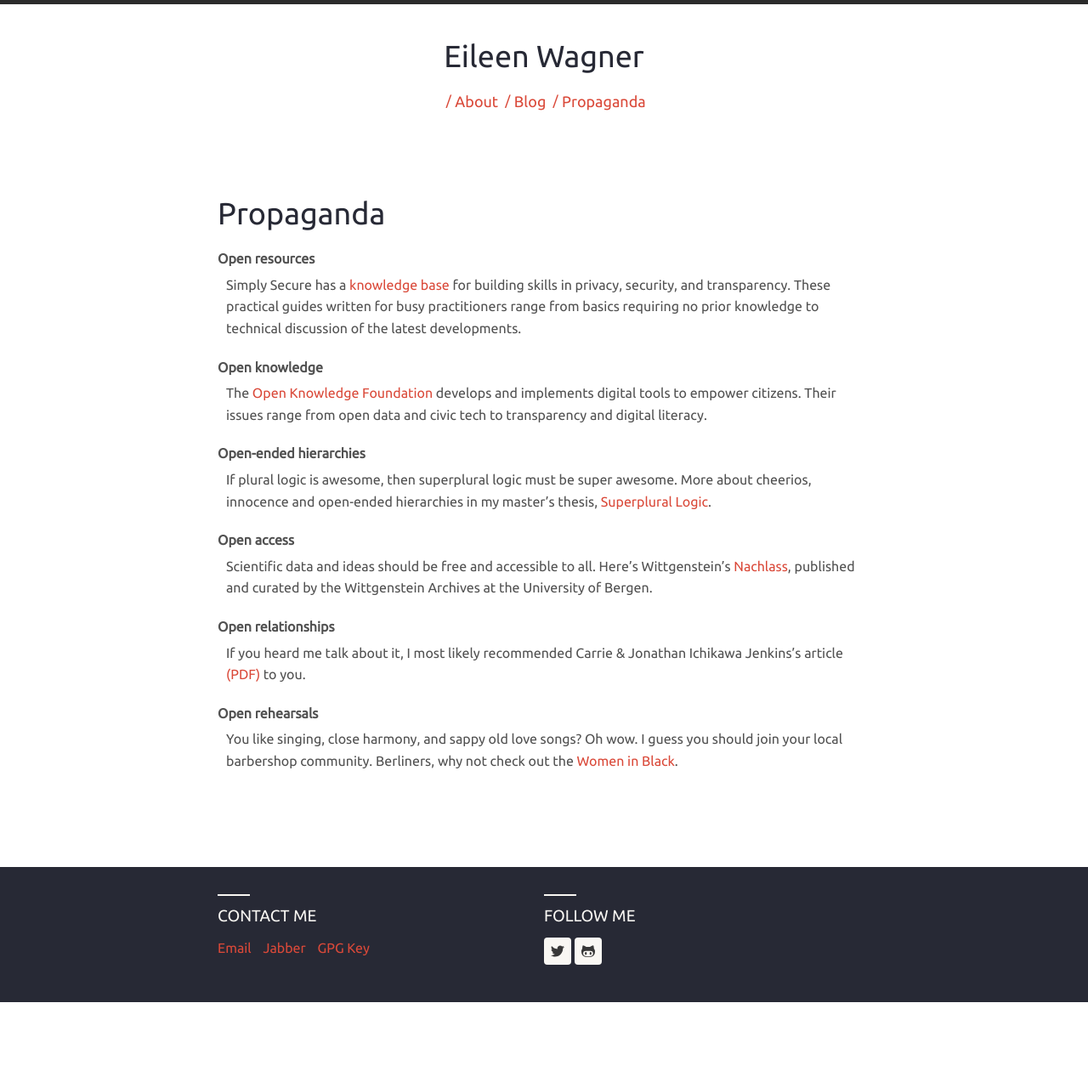
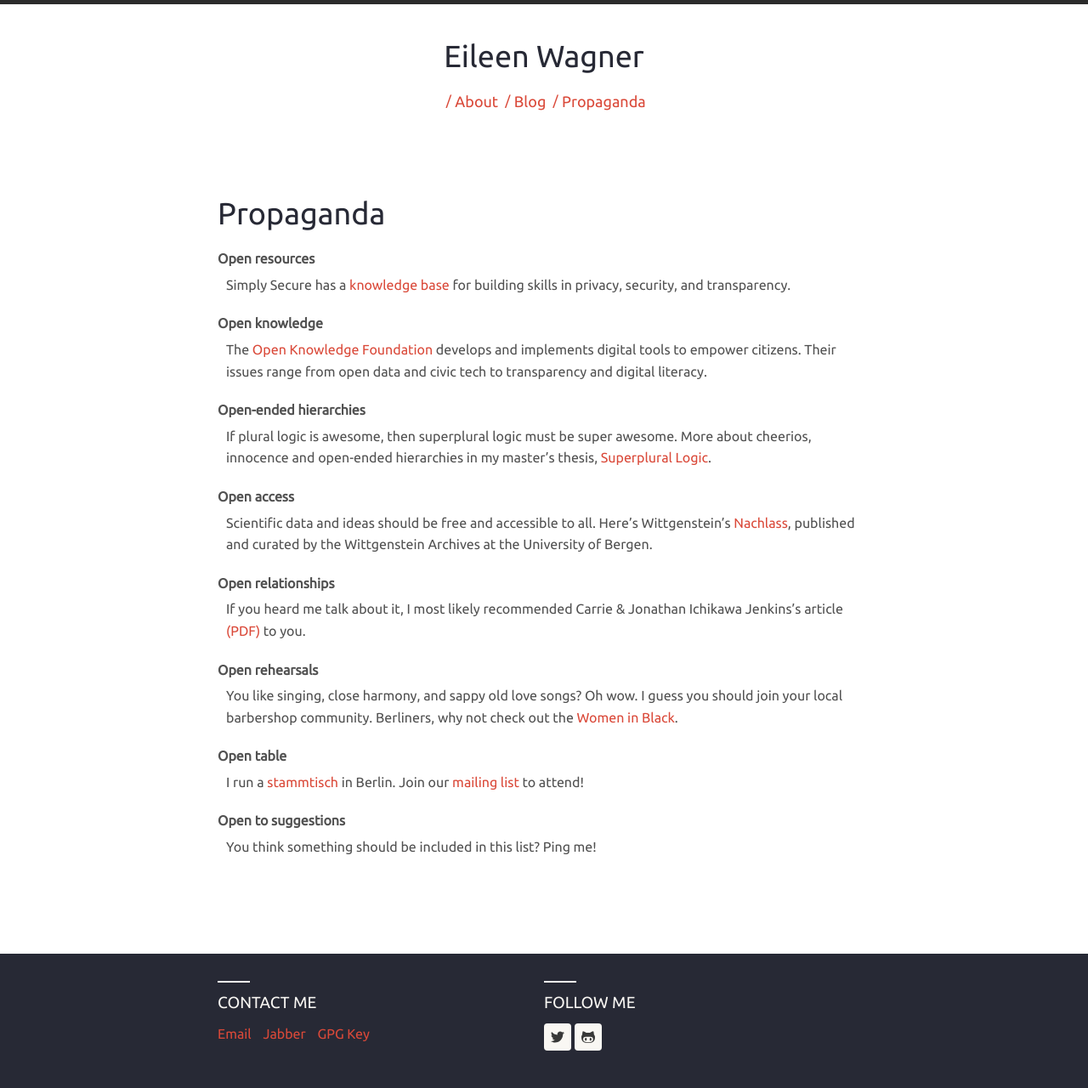
Before and after one commit to flapperleenie/flapperleenie.github.io, a Jekyll site: the page built from prop.md, in a window 1280 px wide. Shown: the whole page at 85% size. Built offline with Jekyll 4.4.1, drawn with Linux system fonts in a browser that asks for light colours; nearby versions of some CDN libraries; before the commit the page ends 1179 px from its top, so only the background shows below that.

Commit message:
new prop site

```diff
--- a/_config.yml
+++ b/_config.yml
@@ -30,7 +30,7 @@ harmony:
   # Profile links, leave blank to ignore
   social:
     github: flapperleenie
-    twitter: flapperleenie
+    twitter: bumblblu
     # facebook:
     # gplus:
     # dribble:
--- a/prop.md
+++ b/prop.md
@@ -4,7 +4,7 @@ title: Propaganda
 ---
 
 Open resources
-: Simply Secure has a [knowledge base](https://simplysecure.org/knowledge-base/) for building skills in privacy, security, and transparency. These practical guides written for busy practitioners range from basics requiring no prior knowledge to technical discussion of the latest developments.
+: Simply Secure has a [knowledge base](https://simplysecure.org/knowledge-base/) for building skills in privacy, security, and transparency.
 
 Open knowledge
 : The [Open Knowledge Foundation](https://okfn.de) develops and implements digital tools to empower citizens. Their issues range from open data and civic tech to transparency and digital literacy.
@@ -21,3 +21,9 @@ Open relationships
 
 Open rehearsals
 : You like singing, close harmony, and sappy old love songs? Oh wow. I guess you should join your local barbershop community. Berliners, why not check out the [Women in Black](http://womeninblack.de/).
+
+Open table
+: I run a [stammtisch](https://en.wikipedia.org/wiki/Stammtisch) in Berlin. Join our [mailing list](https://lists.posteo.de/listinfo/schlammtisch) to attend!
+
+Open to suggestions
+: You think something should be included in this list? Ping me!
```
Also changed, not shown: Gemfile.lock, 1 other file.
